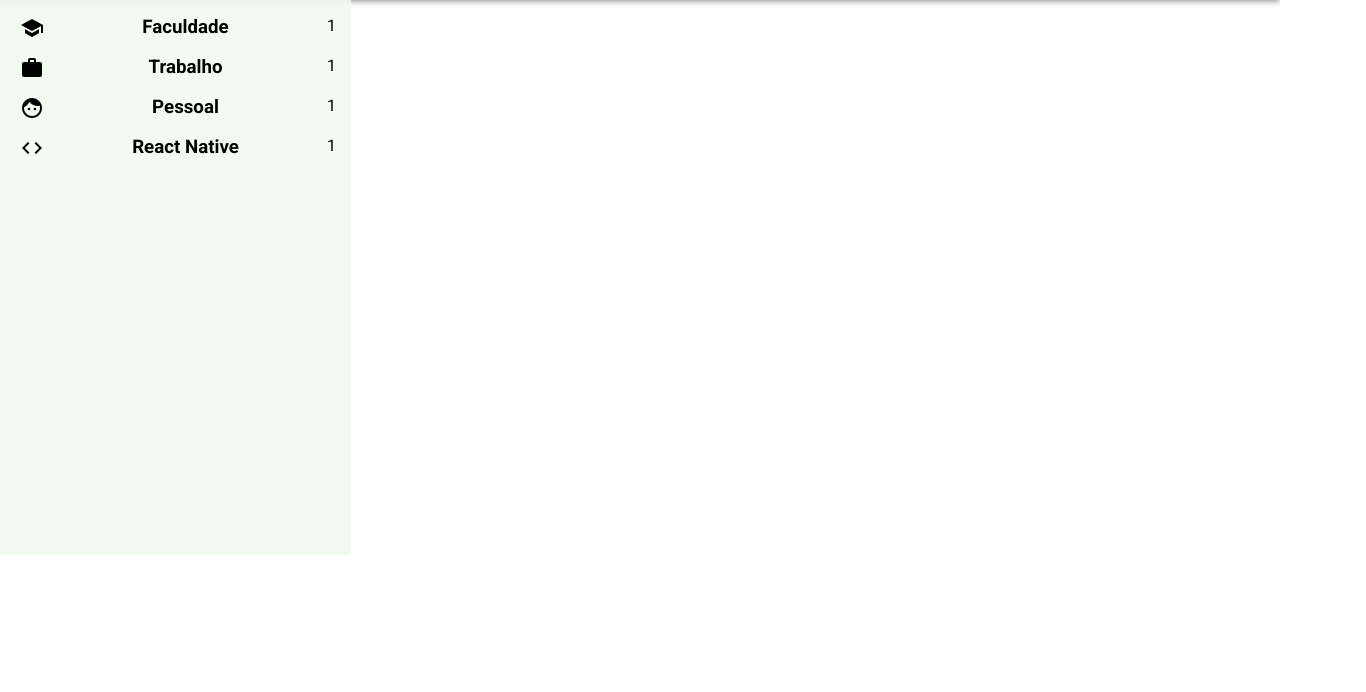
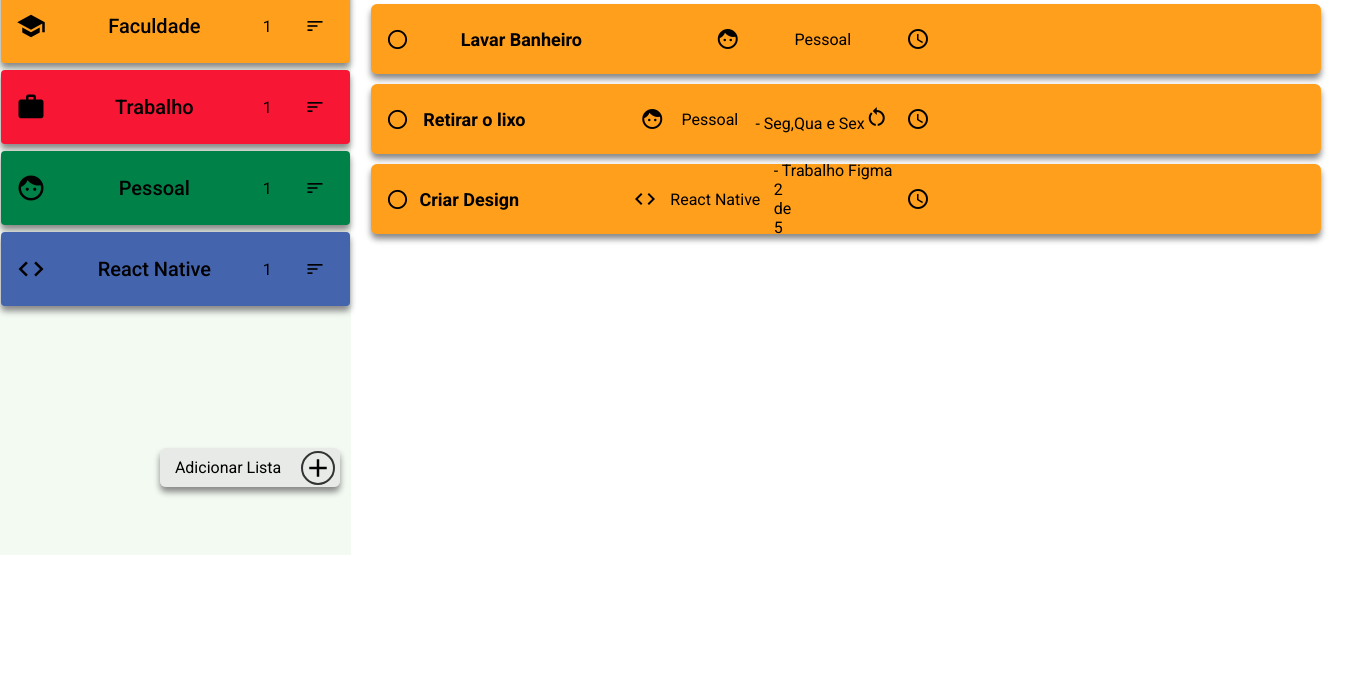
Before and after one commit to Nikolasyuri/Just-Do-It, a plain HTML site: page index.html in a window 1280 px wide. Shown: the part 108-800 px from the top of the page, 1366 px wide, since content can reach past the window. Drawn offline with Linux system fonts and the light colour scheme.

Commit message:
Lado Esquerdo e Lado Direito Iniciado (HTML e CSS)

```diff
--- a/index.html
+++ b/index.html
@@ -40,26 +40,64 @@
                             <i class="material-icons">school</i>
                             <h3>Faculdade</h3>
                             <p>1</p>
+                            <i class="material-icons" id="sort-lists">sort</i>
                         </li>
                         <li class="trabalho">
                             <i class="material-icons">work</i>
                             <h3>Trabalho</h3>
                             <p>1</p>
+                            <i class="material-icons" id="sort-lists">sort</i>
                         </li>
                         <li class="pessoal">
                             <i class="material-icons">face</i>
                             <h3>Pessoal</h3>
                             <p>1</p>
+                            <i class="material-icons" id="sort-lists">sort</i>
                         </li>
-                        <li class="React-Native">
+                        <li class="react-Native">
                             <i class="material-icons">code</i>
                             <h3>React Native</h3>
                             <p>1</p>
+                            <i class="material-icons" id="sort-lists">sort</i>
                         </li>
                     </ul>
                 </nav>
+                <div class="add-List">
+                    <p>Adicionar Lista</p>
+                    <i class="material-icons">add</i>
+                </div>
             </div>
-            <div class="right-column"></div>
+            <div class="right-column">
+                <div class="max-width">
+                    <div class="tasks">
+                        <ul>
+                            <li class="Lavar-Banheiro">
+                                <i class="material-icons" id="radio-unchecked">radio_button_unchecked</i>
+                                <h3 class="task">Lavar Banheiro</h3>
+                                <i class="material-icons">face</i>
+                                <p>Pessoal</p>
+                                <i class="material-icons" id="start">schedule</i>
+                            </li>
+                            <li class="Retirar-o-lixo">
+                                <i class="material-icons" id="radio-unchecked">radio_button_unchecked</i>
+                                <h3 class="task">Retirar o lixo</h3>
+                                <i class="material-icons">face</i>
+                                <p>Pessoal</p>
+                                <span class="repeat">- Seg,Qua e Sex<i class="material-icons">restart_alt</i></span>
+                                <i class="material-icons" id="start">schedule</i>
+                            </li>
+                            <li class="Criar-Design">
+                                <i class="material-icons" id="radio-unchecked">radio_button_unchecked</i>
+                                <h3 class="task">Criar Design</h3>
+                                <i class="material-icons">code</i>
+                                <p>React Native</p>
+                                <span> - Trabalho Figma <p>2</p> de <p>5</p></span>
+                                <i class="material-icons" id="start">schedule</i>
+                            </li>
+                        </ul>
+                    </div>
+                </div>
+            </div>
         </div>
     </div>
 </body>
--- a/style.css
+++ b/style.css
@@ -3,31 +3,34 @@
     margin: 0;
     padding: 0;
     font-family: 'Roboto', sans-serif;
+    list-style: none;
 }
 
 /* Header */
 .Header-Content .max-width{
     display: flex;
     justify-content: space-between;
-    box-shadow: 0px 5px 6px #888888
+    box-shadow: 0px 5px 6px #888888;
 }
 .Header-Content .max-width .left-side{
     display: flex;
     justify-content: space-between;
     width: 24%;
-    padding: 20px 15px 7px 20px;
+    padding: 8px 15px 7px 20px;
     background-color: #F1FAF0;
 }
 .Header-Content .max-width .left-side .user-img img{
-    height: 72px;
-    width: 72px;
+    height: 68px;
+    width: 68px;
     border-radius: 50%;
+    box-shadow: 0px 5px 6px #777777
 }
 .Header-Content .max-width .left-side .user-info{
     text-align: right;
 }
 .Header-Content .max-width .left-side .user-info .material-icons{
     font-size: 30px;
+    cursor: pointer;
 }
 .Header-Content .max-width .left-side .user-info .name{
     font-size: 20px;
@@ -36,7 +39,7 @@
 .Header-Content .max-width .right-side{
     color: #fff;
     width: 74%;
-    padding: 50px 20px 0px 20px;
+    padding: 30px 20px 0px 20px;
     background-color: #333;
 }
 .Header-Content .max-width .right-side .today{
@@ -56,19 +59,97 @@
     flex-direction: column;
     background-color: #f1faf0e1;
     width: 351px;
-    height: 559px;
+    height: 571px;
 }
 .Section-Content .max-width .left-column ul{
-    padding: 20px 15px 7px 20px;
+    padding: 5px 1px;
 }
 .Section-Content .max-width .left-column ul li{
     display: flex;
     justify-content: space-between;
-    margin-bottom: 20px;
-    height: 20px;
+    align-items: center;
+    margin-bottom: 7px;
+    border-radius: 4px;
+    box-shadow: 0px 5px 6px #888888;
+    padding: 22px 15px;
+    cursor: pointer;
 }
-
-.Section-Content .max-width .right-column{
-    width: 925px;
-
+.Section-Content .max-width .left-column ul li i{
+    font-size: 30px;
+    width: 30px;
 }
+.Section-Content .max-width .left-column ul li h3{
+    text-align: center;
+    font-size: 20px;
+    font-weight: 500;
+    width: 150px;
+}
+.Section-Content .max-width .left-column ul li p{
+    font-size: 16px;
+}
+.Section-Content .max-width .left-column ul li #sort-lists{
+    font-size: 20px;
+}
+.Section-Content .max-width .left-column ul .faculdade{
+    background-color: #FF9F1C;
+}
+.Section-Content .max-width .left-column ul .trabalho{
+    background-color: #F71735;
+}
+.Section-Content .max-width .left-column ul .pessoal{
+    background-color: #008148;
+}
+.Section-Content .max-width .left-column ul .react-Native{
+    background-color: #4464AD;
+}
+.Section-Content .max-width .left-column .add-List{
+    display: flex;
+    justify-content: space-around;
+    align-items: center;
+    background-color: #e0e0e09d;
+    width: 180px;
+    margin: 130px 160px;
+    border-radius: 6px;
+    box-shadow: 0px 5px 6px #888888;
+    cursor: pointer;
+    z-index: 1;
+}
+.Section-Content .max-width .left-column .add-List p{
+    font-size: 16px;
+    padding: 10px 10px;
+}
+.Section-Content .max-width .left-column .add-List i{
+    font-size: 30px;
+    border: 2px solid #333;
+    border-radius: 50%;
+}
+.Section-Content .right-column .max-width{
+    width: 1015px;
+    height: 571px;
+}
+.Section-Content .right-column .max-width .tasks ul{
+    padding: 20px;
+    width: 950px;
+}
+.Section-Content .right-column .max-width .tasks ul li{
+    display: flex;
+    justify-content: space-between;
+    align-items: center;
+    padding: 0px 15px;
+    height: 70px;
+    background-color: #FF9F1C;
+    margin-bottom: 10px;
+    border-radius: 6px;
+    box-shadow: 0px 5px 6px #888888;
+}
+.Section-Content .right-column .max-width .tasks ul li #radio-unchecked{
+    font-size: 23px;
+    width: 20px;
+}
+.Section-Content .right-column .max-width .tasks ul li .task{
+    font-size: 18px;
+    width: 200px;
+}
+.Section-Content .right-column .max-width .tasks ul li #start{
+    width: 400px;
+}
```
